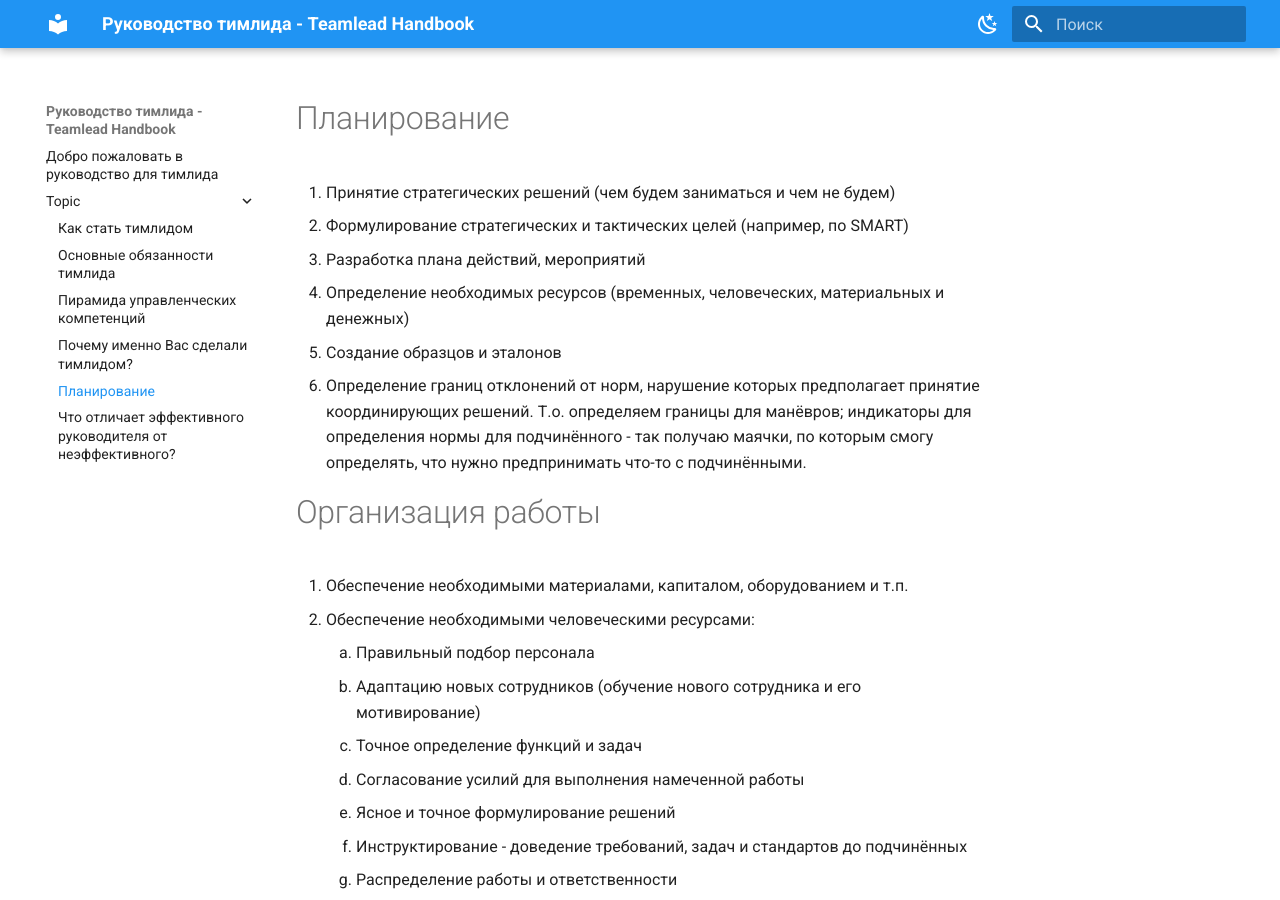
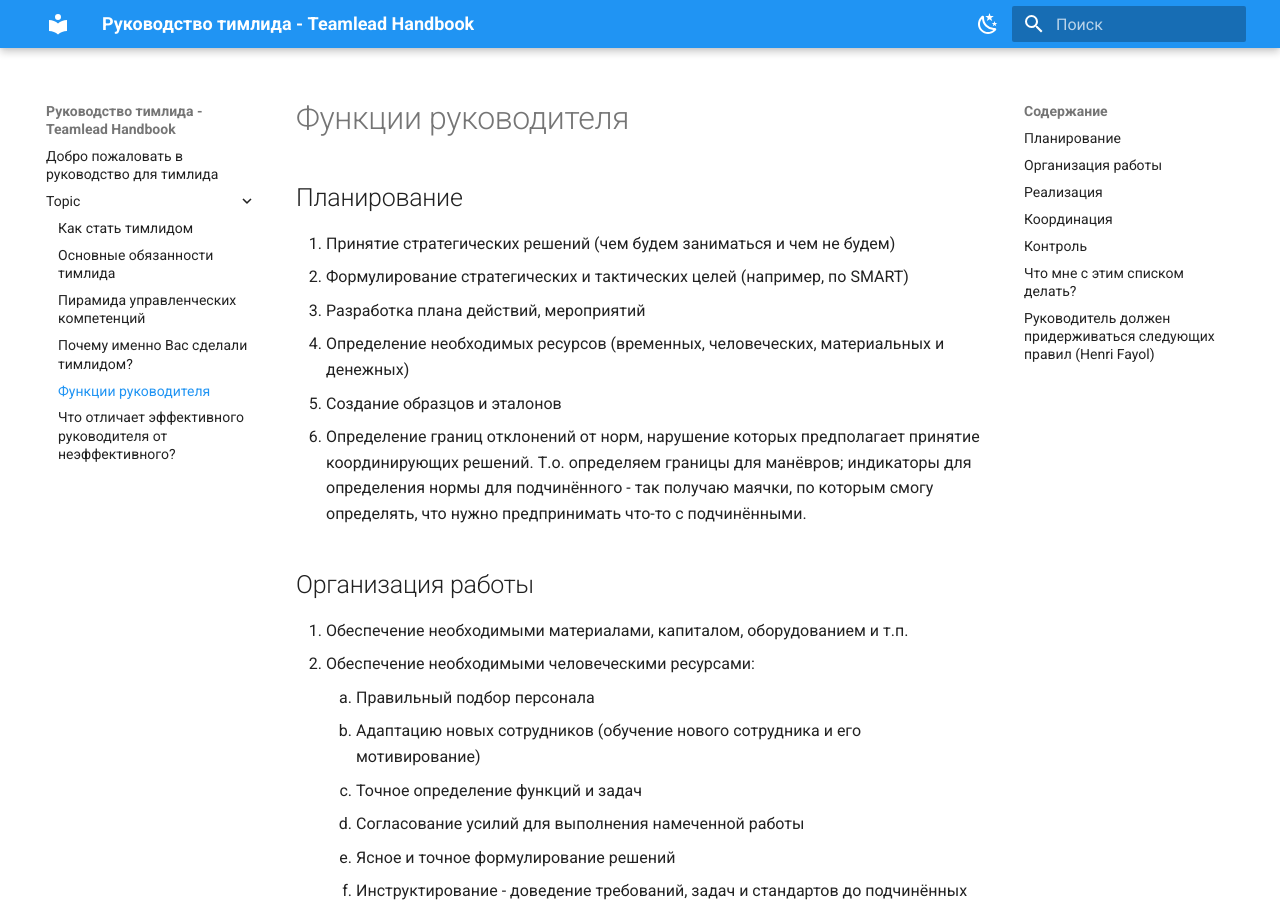
Before and after one commit to oinsio/teamlead-playbook, an MkDocs documentation site: the page built from docs/Topic/Функции-руководителя.md, in a window 1280 px wide and 900 px high. Built offline with MkDocs 1.6.1 and Material for MkDocs 9.7.7, drawn with Linux system fonts in a browser that asks for light colours.

Commit message:
replace spaces to hyphones in articles names to improve gh-pages site links

```diff
--- a/docs/Topic/Функции руководителя.md
+++ b/docs/Topic/Функции-руководителя.md
@@ -1,4 +1,5 @@
-# Планирование
+# Функции руководителя
+## Планирование
 1. Принятие стратегических решений (чем будем заниматься и чем не будем)
 2. Формулирование стратегических и тактических целей (например, по SMART)
 3. Разработка плана действий, мероприятий
@@ -6,7 +7,7 @@
 5. Создание образцов и эталонов
 6. Определение границ отклонений от норм, нарушение которых предполагает принятие координирующих решений. Т.о. определяем границы для манёвров; индикаторы для определения нормы для подчинённого - так получаю маячки, по которым смогу определять, что нужно предпринимать что-то с подчинёнными.
 
-# Организация работы
+## Организация работы
 1. Обеспечение необходимыми материалами, капиталом, оборудованием и т.п.
 2. Обеспечение необходимыми человеческими ресурсами:
     1. Правильный подбор персонала
@@ -19,14 +20,14 @@
     8. Делегирование
     9. Мотивация персонала
 
-# Реализация
+## Реализация
 1. Использование ресурсов по намеченному плану
 2. Оценка и обратная связь
 3. Принятие оперативных управленческих решений
 4. Развитие и обучение подчинённых
 5. Создание хорошего климата в коллективе, чтобы подчинённые с удовольствием приходили на работу
 
-# Координация
+## Координация
 1. Достижение соответствия и согласованности между различными частями организации (между сотрудниками, между смежными подразделениями, между организацией и внешними партнёрами - клиентами, подрядчиками, контролирующими органами)
 2. Решение возникающих проблем и конфликтов - координировать работу так, чтобы люди не мешали друг другу работать:
     1. Подрядчики, суды, вендоры, внешние структуры
@@ -34,7 +35,7 @@
     3. Вышестоящие начальники
     4. Подчинённые
 
-# Контроль
+## Контроль
 1. Проверка исполнения в соответствии с принятым планом действий
 2. Оценка исполнения поставленных целей (по результату, качеству, технологии и срокам)
 3. Оценка использования ресурсов
@@ -43,14 +44,14 @@
 6. Реагирование на ситуации отклонения от плана/норматива
 7. Внесение корректив в дальнейшие действия и, при необходимости, корректировку плана (правильный по периодичности контроль помогает предварять события, давая возможность скорректировать ситуацию)
 
-# Что мне с этим списком делать?
+## Что мне с этим списком делать?
 Прочитайте пункт за пунктом. Отметьте себе, что из них Вы уже делаете, а что ещё нет. Задайте себе следующие вопросы и найдите на них ответы:
 1. Каково сейчас соотношение из того, что я уже делаю и что ещё не делаю?
 2. Правильно ли расставлены приоритеты в моей работе?
 3. Есть ли функции, которые я забываю выполнять?
 4. На первых этапах работы тимлидом проговорите со своим непосредственным начальником кто из вас за что будет отвечать и что делать. Потом это всё полностью станет Вашей работой.
 
-# Руководитель должен придерживаться следующих правил (Henri Fayol)
+## Руководитель должен придерживаться следующих правил (Henri Fayol)
 1. Знать особенности своих подчиненных (мотивационные, личностные, профессиональные)
 2. Применять инструменты мотивации и стимулирования, применять вознаграждение и наказание
 3. Увольнять неспособных работников
--- a/docs/Topic/Что отличает эффективного руководителя от неэффективного?.md
+++ b/docs/Topic/Что-отличает-эффективного-руководителя-от-неэффективного.md
@@ -1,3 +1,4 @@
+# Что отличает эффективного руководителя от неэффективного?
 
 | №   | Эффективный руководитель                                        | Неэффективный руководитель                                                     |
 | --- | --------------------------------------------------------------- | ------------------------------------------------------------------------------ |
```
Also changed, not shown: docs/Topic/Как-стать-тимлидом.md (renamed from docs/Topic/Как стать тимлидом.md, +1 -1 lines), docs/index.md (+2 -2 lines), docs/Topic/Основные-обязанности-тимлида.md (renamed from docs/Topic/Основные обязанности тимлида.md), docs/Topic/Почему-именно-Вас-сделали-тимлидом.md (renamed from docs/Topic/Почему именно Вы?.md), 1 other file.
